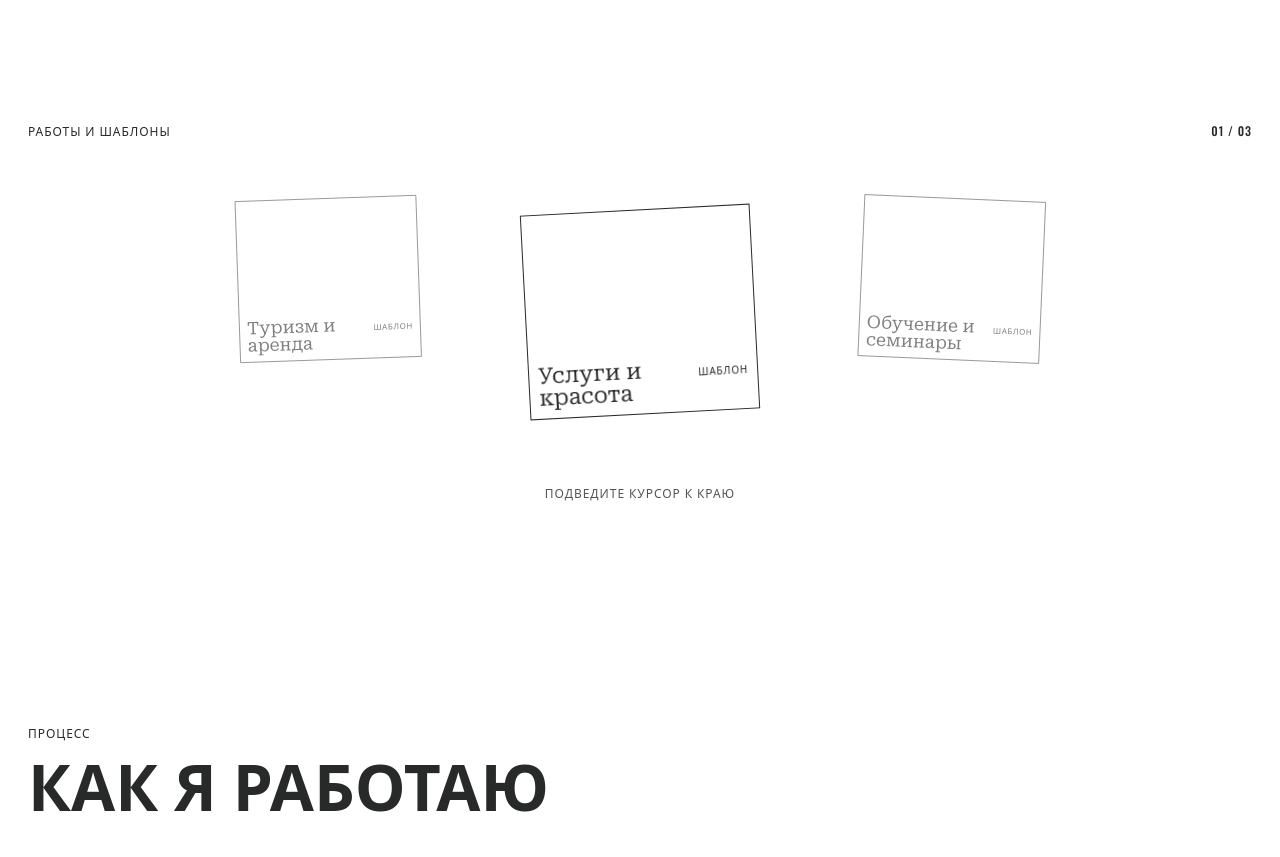
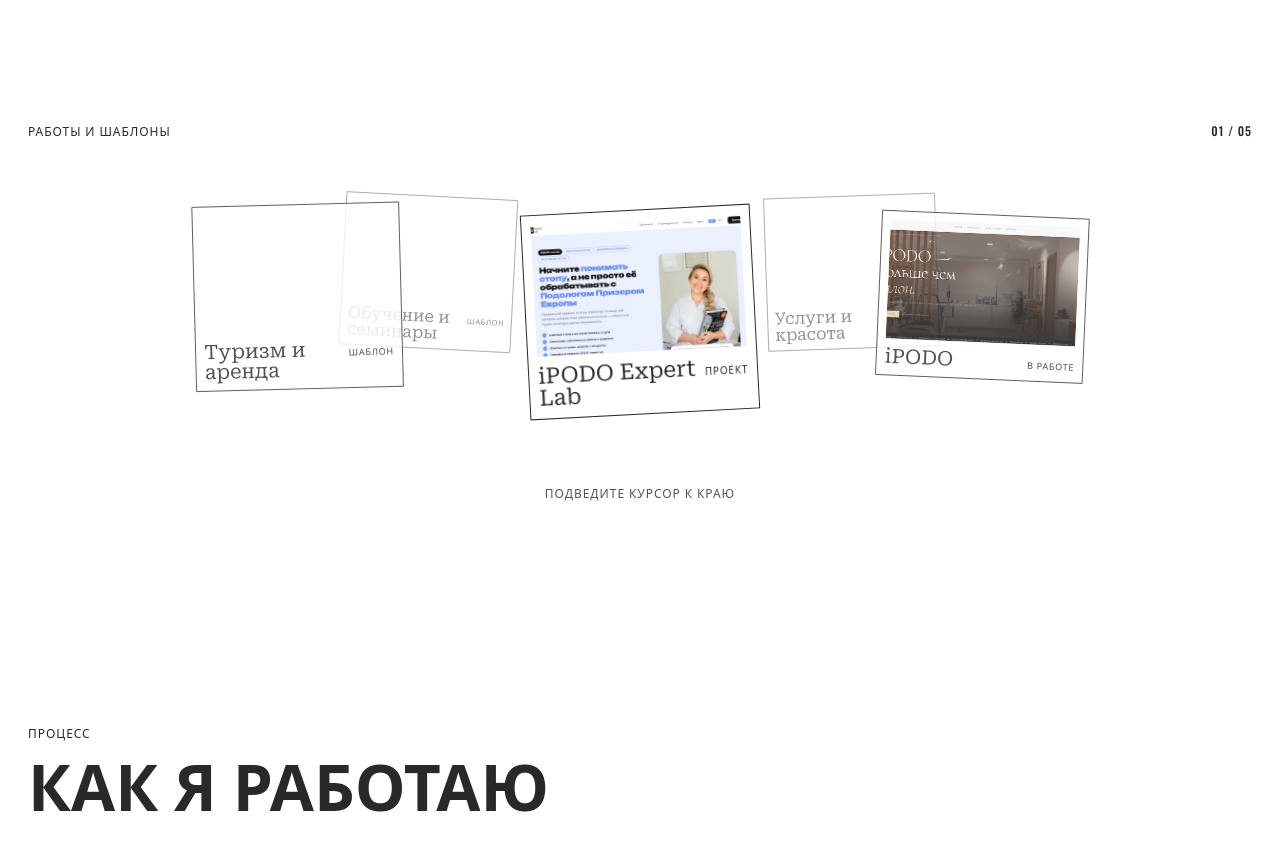
Before and after one commit to SabinaBatrakova/catalog-site, a React (Vite) app: page / in a window 1280 px wide. Shown: the part 1802-2659 px from the top of the page. Built offline with nearby package versions, Linux system fonts and the light colour scheme.

Commit message:
feat(works): add iPODO projects with screenshot previews

```diff
--- a/src/components/home/WorksCarousel.tsx
+++ b/src/components/home/WorksCarousel.tsx
@@ -1,16 +1,34 @@
 import { Link } from "react-router-dom";
 import { useEffect, useRef, useState } from "react";
-import type { PointerEvent, TouchEvent } from "react";
+import type { CSSProperties, PointerEvent, ReactNode, TouchEvent } from "react";
 
 type CarouselItem = {
   id: string;
   title: string;
   label: string;
   href: string;
-  previewSrc: string;
+  external?: boolean;
+  image?: string;
+  previewSrc?: string;
 };
 
 const items: CarouselItem[] = [
+  {
+    id: "ipodo-expert-lab",
+    title: "iPODO Expert Lab",
+    label: "Проект",
+    href: "https://ipodoexpertlab.com",
+    external: true,
+    image: "/public/works/ipodoexpertlab.webp",
+  },
+  {
+    id: "ipodo",
+    title: "iPODO",
+    label: "В работе",
+    href: "https://ipodo.me",
+    external: true,
+    image: "/public/works/work-ipodo.webp",
+  },
   {
     id: "beauty-1",
     title: "Услуги и красота",
@@ -40,9 +58,78 @@ const RADIUS_Y = 22;
 const DEAD_ZONE = 0.3;
 const MAX_SPEED = 0.01;
 const PIXELS_PER_CARD = 120;
-const TILTS = [-3, 2.5, -2];
+const TILTS = [-3, 2.5, -2, 3, -1.5];
 
 const caption = "font-display text-xs font-medium uppercase tracking-[0.08em]";
+
+function Preview({ item }: { item: CarouselItem }) {
+  const [failed, setFailed] = useState(false);
+
+  if (item.image && !failed) {
+    return (
+      <img
+        src={item.image}
+        alt={`Превью сайта ${item.title}`}
+        width={800}
+        height={500}
+        loading="lazy"
+        decoding="async"
+        onError={() => setFailed(true)}
+        className="h-full w-full object-cover object-top"
+      />
+    );
+  }
+
+  if (item.previewSrc) {
+    return (
+      <iframe
+        src={item.previewSrc}
+        title={item.title}
+        scrolling="no"
+        className="pointer-events-none absolute left-0 top-0 h-[800px] w-[1280px] origin-top-left scale-[0.165]"
+      />
+    );
+  }
+
+  return (
+    <div
+      aria-hidden="true"
+      className="flex h-full w-full items-center justify-center bg-line font-display text-[11px] font-medium uppercase tracking-[0.08em] text-muted"
+    >
+      Скриншот
+    </div>
+  );
+}
+
+type CardLinkProps = {
+  item: CarouselItem;
+  className: string;
+  style: CSSProperties;
+  children: ReactNode;
+};
+
+function CardLink({ item, className, style, children }: CardLinkProps) {
+  if (item.external) {
+    return (
+      <a
+        href={item.href}
+        target="_blank"
+        rel="noreferrer"
+        aria-label={`${item.title}, откроется в новой вкладке`}
+        className={className}
+        style={style}
+      >
+        {children}
+      </a>
+    );
+  }
+
+  return (
+    <Link to={item.href} className={className} style={style}>
+      {children}
+    </Link>
+  );
+}
 
 export function WorksCarousel() {
   const [rotation, setRotation] = useState(0);
@@ -149,9 +236,9 @@ export function WorksCarousel() {
           const isFront = i === frontIndex;
 
           return (
-            <Link
+            <CardLink
               key={item.id}
-              to={item.href}
+              item={item}
               className={`absolute left-1/2 top-1/2 w-[230px] border-[1.5px] border-ink bg-paper p-[9px] ${
                 isFront ? "" : "pointer-events-none"
               }`}
@@ -162,12 +249,7 @@ export function WorksCarousel() {
               }}
             >
               <div className="relative h-[132px] w-full overflow-hidden">
-                <iframe
-                  src={item.previewSrc}
-                  title={item.title}
-                  scrolling="no"
-                  className="pointer-events-none absolute left-0 top-0 h-[800px] w-[1280px] origin-top-left scale-[0.165]"
-                />
+                <Preview item={item} />
               </div>
               <div className="flex items-baseline justify-between gap-2 pt-[9px]">
                 <span className="font-narrow font-serif text-[22px] leading-none">
@@ -177,7 +259,7 @@ export function WorksCarousel() {
                   {item.label}
                 </span>
               </div>
-            </Link>
+            </CardLink>
           );
         })}
       </div>
```
Also changed, not shown: public/works/ipodoexpertlab.webp (added), public/works/work-ipodo.webp (added).
